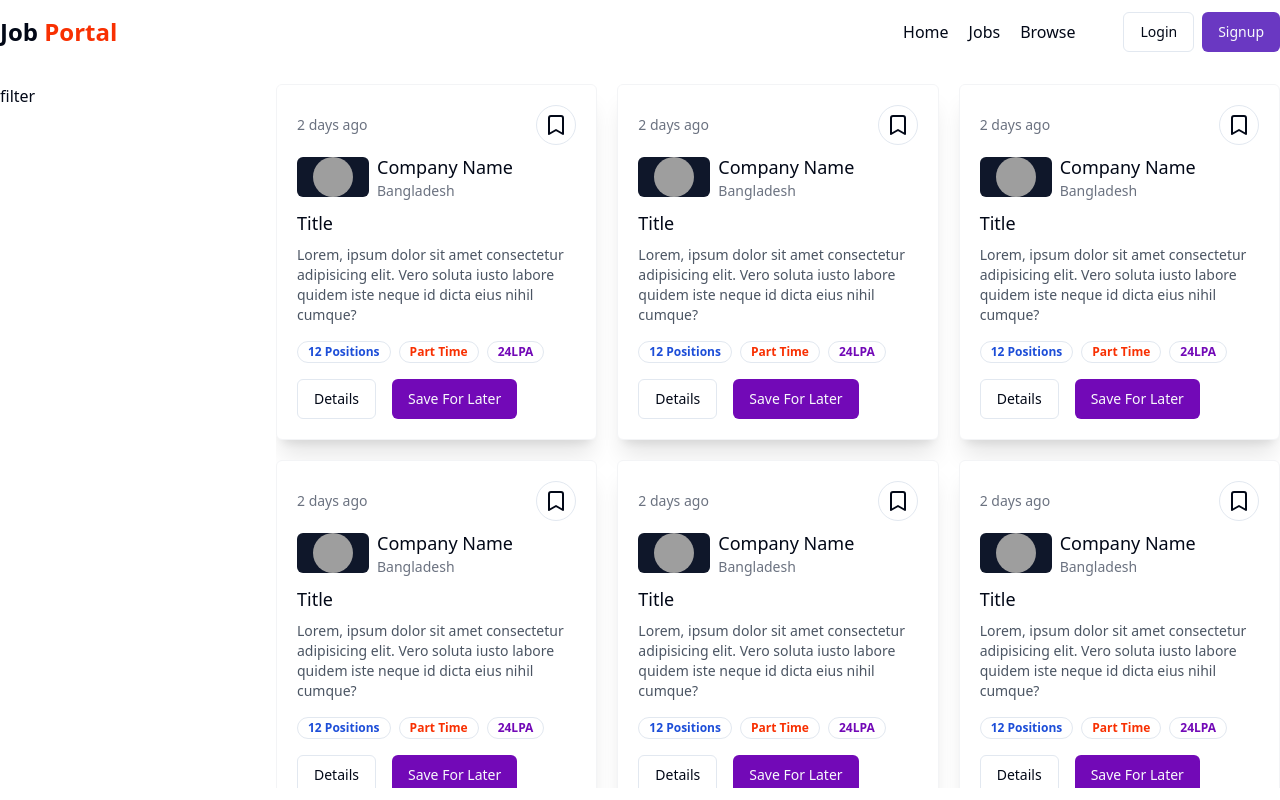
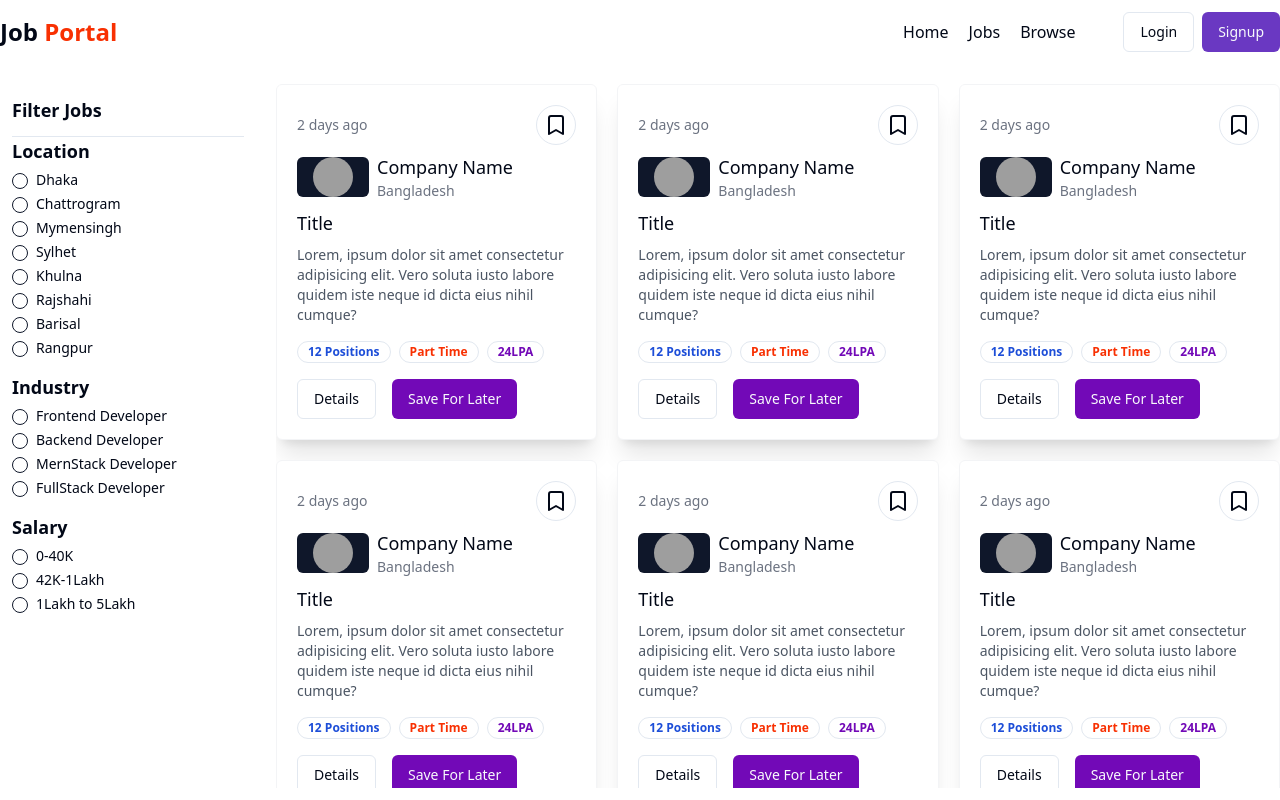
Before and after one commit to gopalbasak1/job-portal-frontend, a React (Vite) app: page /jobs in a window 1280 px wide. Built offline with nearby package versions, Linux system fonts and the light colour scheme; grey boxes are pictures that could not be loaded.

Commit message:
Browser page struture create and profile page create

```diff
--- /dev/null
+++ b/src/components/Browse.jsx
@@ -0,0 +1,29 @@
+import Job from "./Job";
+import Navbar from "./shared/Navbar";
+
+
+const randomJobs = [1, 2, 3, 4, 5, 6, 7, 8]
+
+const Browse = () => {
+    return (
+        <div>
+            <Navbar/>
+            <div className="max-w-7xl mx-auto my-10">
+                <h1 className="font-bold text-xl my-10">Search Results ({randomJobs.length})</h1>
+
+                <div className="grid grid-cols-3 gap-4">
+                {
+                    randomJobs.map((item)=>{
+                        return(
+                            <Job key={item}/>
+                        )
+                    })
+                }
+                </div>
+
+            </div>
+        </div>
+    );
+};
+
+export default Browse;
--- a/src/components/FilterCard.jsx
+++ b/src/components/FilterCard.jsx
@@ -1,11 +1,57 @@
+import { Label } from "./ui/label";
+import { RadioGroup, RadioGroupItem } from "./ui/radio-group";
 
+const filterData = [
+  {
+    filterType: "Location",
+    array: [
+      "Dhaka",
+      "Chattrogram",
+      "Mymensingh",
+      "Sylhet",
+      "Khulna",
+      "Rajshahi",
+      "Barisal",
+      "Rangpur",
+    ],
+  },
+  {
+    filterType: "Industry",
+    array: [
+      "Frontend Developer",
+      "Backend Developer",
+      "MernStack Developer",
+      "FullStack Developer",
+    ],
+  },
+  {
+    filterType: "Salary",
+    array: ["0-40K", "42K-1Lakh", "1Lakh to 5Lakh"],
+  },
+];
 
 const FilterCard = () => {
-    return (
-        <div>
-            filter
-        </div>
-    );
+  return (
+    <div className="w-full bg-white p-3 rounded-md">
+      <h1 className="font-bold text-lg">Filter Jobs</h1>
+      <hr className="mt-3" />
+      <RadioGroup>
+        {filterData.map((data) => (
+          <div key={data}>
+            <h1 className="font-bold text-lg">{data.filterType}</h1>
+            {data.array.map((item) => {
+              return (
+                <div key={item} className="flex item-center space-x-2 my-2">
+                  <RadioGroupItem value={item}/>
+                  <Label>{item}</Label>
+                </div>
+              );
+            })}
+          </div>
+        ))}
+      </RadioGroup>
+    </div>
+  );
 };
 
 export default FilterCard;
--- /dev/null
+++ b/src/components/Profile.jsx
@@ -0,0 +1,15 @@
+import Navbar from "./shared/Navbar";
+
+
+const Profile = () => {
+    return (
+        <div>
+            <Navbar/>
+            <div className="max-w-7xl  mx-auto bg-white border border-gray-200 rounded-2xl my-5 p-8">
+
+            </div>
+        </div>
+    );
+};
+
+export default Profile;
--- a/src/components/auth/Login.jsx
+++ b/src/components/auth/Login.jsx
@@ -10,7 +10,7 @@
 import { USER_API_END_POINT } from "@/utils/constant";
 import { toast } from "sonner";
 import { useDispatch, useSelector } from "react-redux";
-import { setLoading } from "@/redux/authSlice";
+import { setLoading, setUser } from "@/redux/authSlice";
 import { Loader2 } from "lucide-react";
 
 const Login = () => {
@@ -39,6 +39,7 @@
                 withCredentials:true,
             });
             if(res.data.success){
+              dispatch(setUser(res.data.user))
                 navigate('/')
                 toast.success(res.data.message);
             }
--- a/src/components/shared/Navbar.jsx
+++ b/src/components/shared/Navbar.jsx
@@ -3,9 +3,10 @@
 import { Button } from "../ui/button";
 import { Popover, PopoverContent, PopoverTrigger } from "../ui/popover";
 import { Link } from "react-router-dom";
+import { useSelector } from "react-redux";
 
 const Navbar = () => {
-  const user = false;
+  const {user} = useSelector(store=>store.auth)
 
   return (
     <div className="bg-white">
@@ -23,7 +24,8 @@
             <li><Link to="/browse">Browse</Link></li>
           </ul>
 
-          {!user ? (
+          {
+          !user ? (
             <div className="flex items-center gap-2">
 
              <Link to="/login"><Button variant="outline">Login</Button></Link>
@@ -62,7 +64,11 @@
                   <div className="flex flex-col my-2 text-gray-600">
                     <div className="flex w-fit items-center gap-2 cursor-pointer">
                       <User2 />
-                      <Button variant="link">View Profile</Button>
+                      <Button variant="link">
+                        <Link to="/profile">
+                      View Profile
+                      </Link>
+                      </Button>
                     </div>
                     <div className="flex w-fit items-center gap-2 cursor-pointer">
                       <LogOut />
--- a/src/redux/authSlice.js
+++ b/src/redux/authSlice.js
@@ -4,15 +4,19 @@
 const authSlice = createSlice({
     name: "auth",
     initialState:{
-        loading:false
+        loading:false,
+        user:null
     },
     reducers:{
         //actions
         setLoading:(state, action) =>{
             state.loading = action.payload;
+        },
+        setUser:(state, action)=>{
+            state.user = action.payload
         }
     }
 });
 
-export const {setLoading} = authSlice.actions;
+export const {setLoading, setUser} = authSlice.actions;
 export default authSlice.reducer;
```
Also changed, not shown: src/App.jsx (+10 -0 lines).
